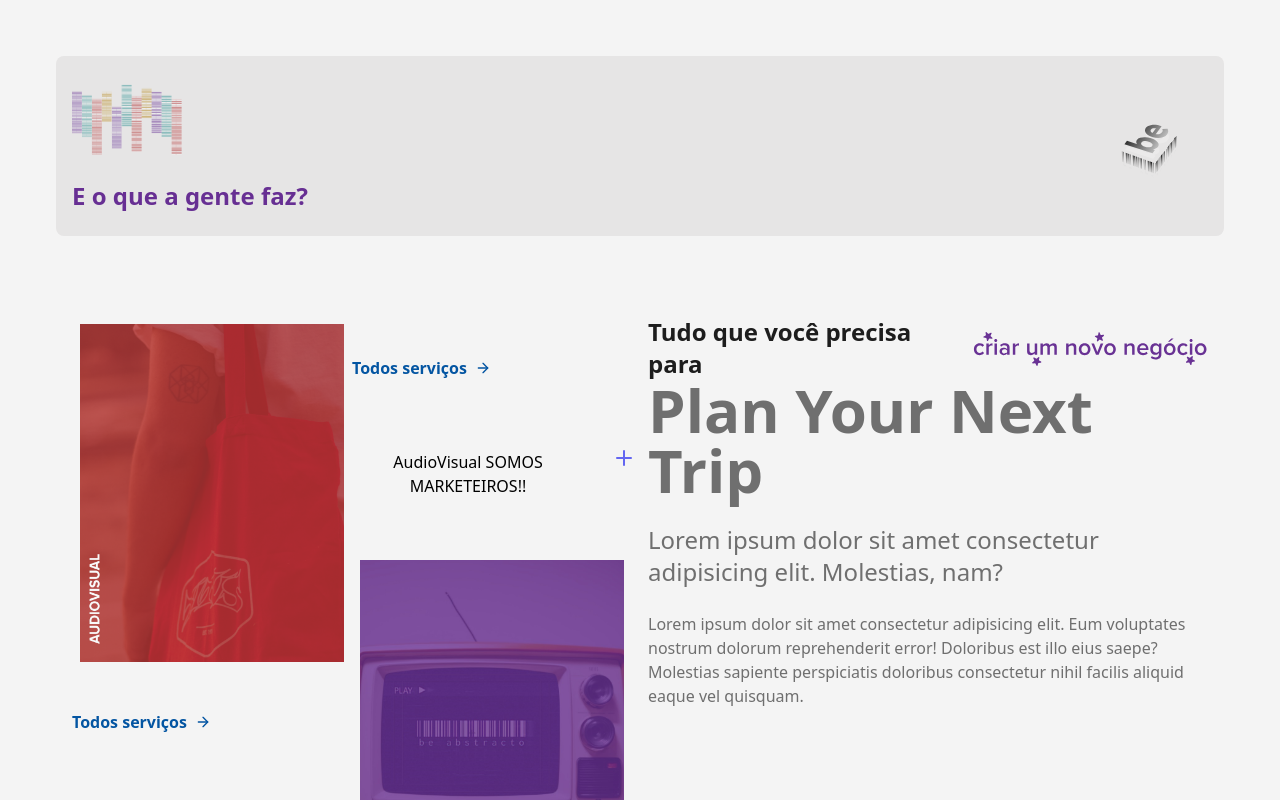
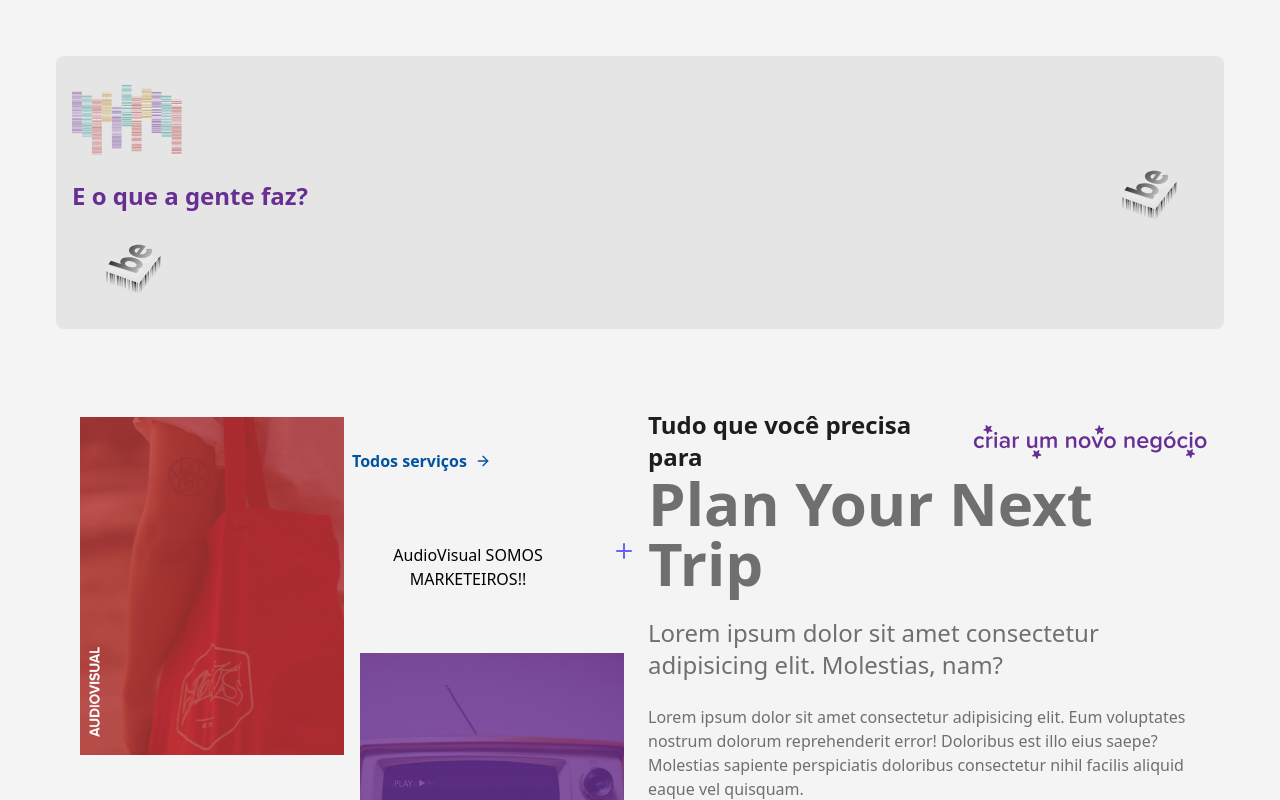
Before and after one commit to ludiemert/Accordion, a React (Vite) app: page / in a window 1280 px wide. Shown: the top 800 px of the page. Built offline with nearby package versions, Linux system fonts and the light colour scheme.

Commit message:
feat: ajusts

```diff
--- a/src/components/Logoemp.jsx
+++ b/src/components/Logoemp.jsx
@@ -275,7 +275,13 @@ const Logoemp = () => {
         <h1 className="mt-2 mb-2  text-1xl font-bold text-base-brand-primary-600  lg:text-2xl ">
           E o que a gente faz?{" "}
         </h1>
+
+        <a href="https://beabstracto.web.app/#services" target="_blank">
+        <img src={Logo} className="logo react" alt="React logo" />
+      </a>
       </div>
+
+
 
 
       <a href="https://beabstracto.web.app/#services" target="_blank">
```
